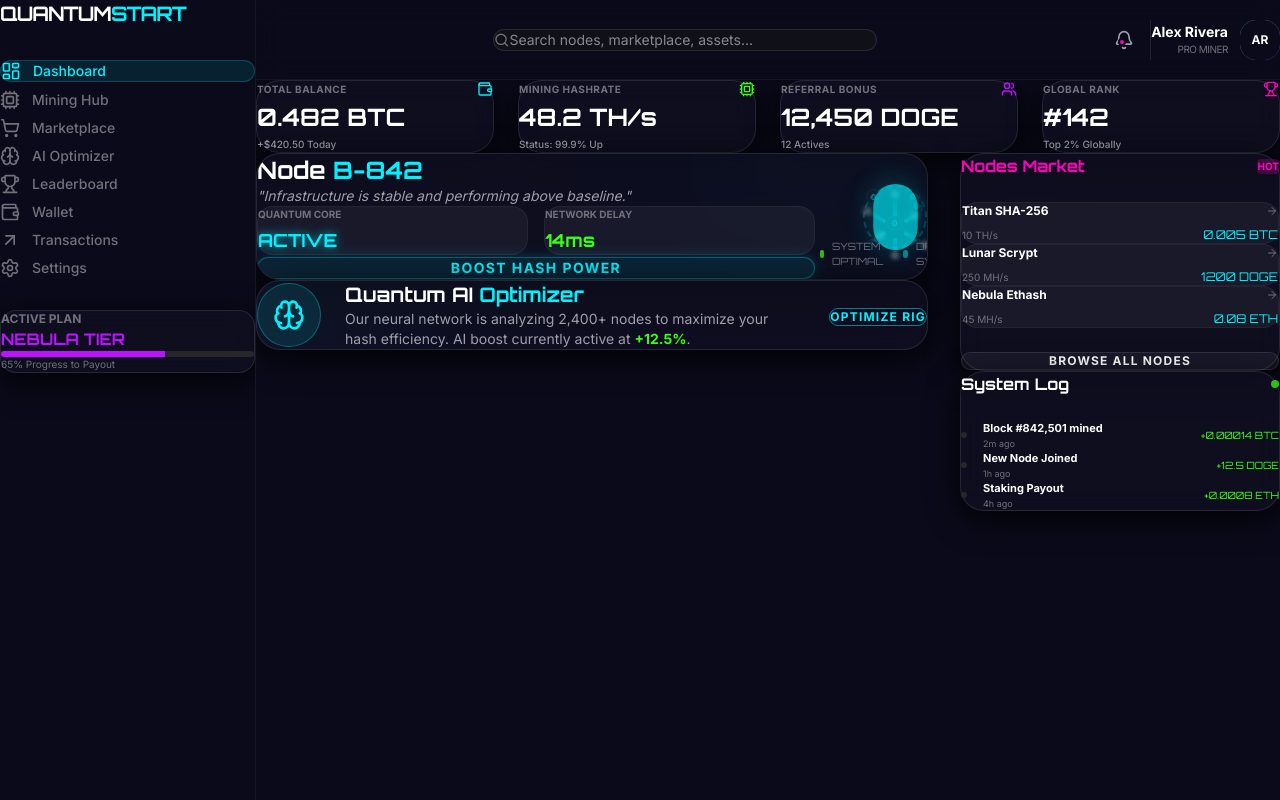
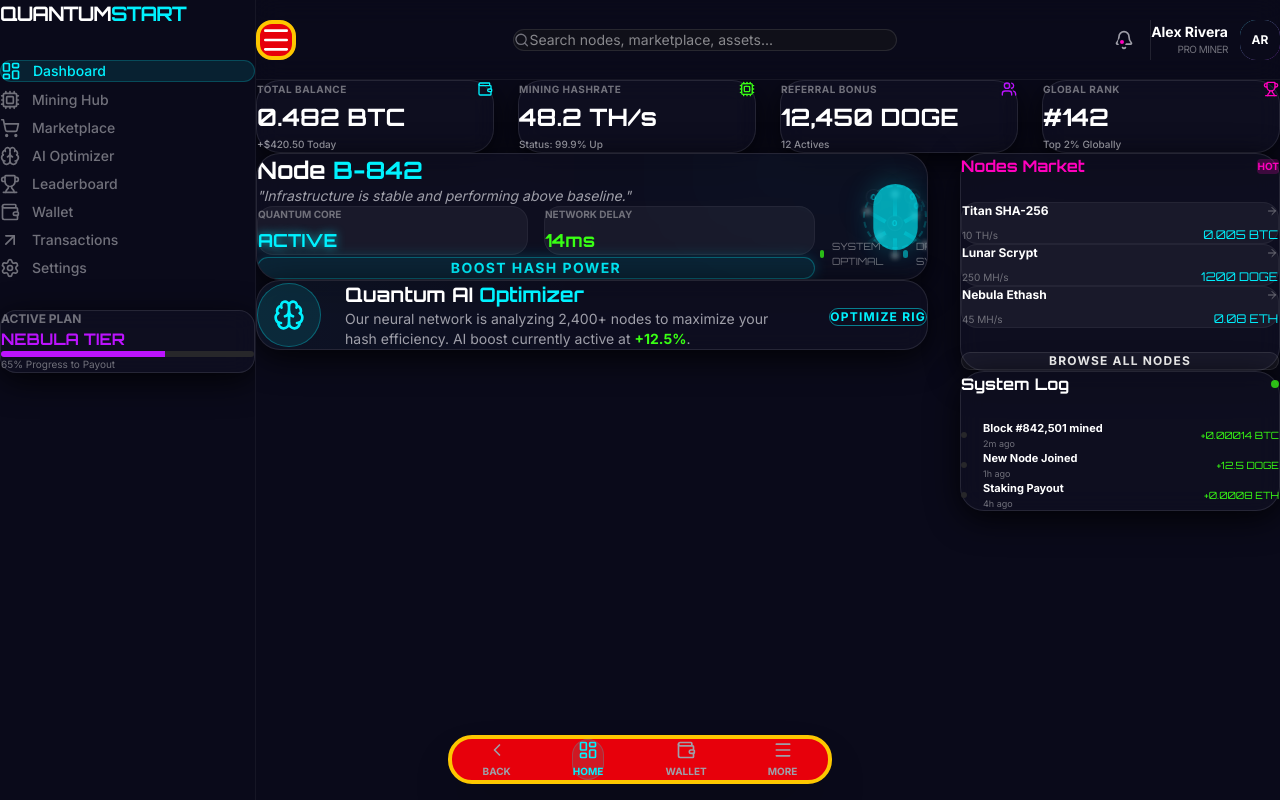
Before and after one commit to dopjody/minerapps, a Next.js app: page /dashboard in a window 1280 px wide. Built offline with nearby package versions, Linux system fonts and the light colour scheme.

Commit message:
chore: enable debug mode for navigation visibility

```diff
--- a/app/dashboard/page.tsx
+++ b/app/dashboard/page.tsx
@@ -142,9 +142,10 @@ export default function Dashboard() {
                     <div className="flex items-center gap-4">
                         <button
                             onClick={() => setIsDrawerOpen(true)}
-                            className="lg:hidden p-2 rounded-xl bg-white/5 border border-white/10 hover:border-quantum-blue/30 transition-all"
+                            className="p-4 rounded-xl bg-red-600 border-4 border-yellow-400 text-white z-[9999] hover:bg-red-700 transition-all font-bold"
                         >
-                            <Menu className="w-6 h-6 text-quantum-blue" />
+                            <Menu className="w-8 h-8" />
+                            <span className="sr-only">Open Menu</span>
                         </button>
                         <div className="font-orbitron font-bold text-lg lg:hidden">QS</div>
                     </div>
@@ -324,8 +325,8 @@ export default function Dashboard() {
             </main>
 
             {/* Floating Bottom Navigation (Mobile Only) */}
-            <div className="fixed bottom-4 left-4 right-4 z-[200] lg:hidden flex justify-center">
-                <div className="w-full max-w-sm bg-zinc-900/90 backdrop-blur-xl border border-white/10 rounded-2xl p-2 flex items-center justify-around shadow-[0_10px_30px_rgba(0,0,0,0.5)]">
+            <div className="fixed bottom-4 left-4 right-4 z-[9999] flex justify-center">
+                <div className="w-full max-w-sm bg-red-600 border-4 border-yellow-400 rounded-2xl p-4 flex items-center justify-around shadow-2xl">
                     <button
                         onClick={() => router.back()}
                         className="p-3 rounded-xl text-zinc-400 hover:text-white hover:bg-white/5 transition-all flex flex-col items-center gap-1"
--- a/tailwind.config.ts
+++ /dev/null
@@ -1,28 +0,0 @@
-import type { Config } from "tailwindcss";
-
-const config: Config = {
-    content: [
-        "./pages/**/*.{js,ts,jsx,tsx,mdx}",
-        "./components/**/*.{js,ts,jsx,tsx,mdx}",
-        "./app/**/*.{js,ts,jsx,tsx,mdx}",
-    ],
-    theme: {
-        extend: {
-            colors: {
-                background: "var(--background)",
-                foreground: "var(--foreground)",
-                "quantum-dark": "#050510",
-                "quantum-blue": "#00f2ff",
-                "quantum-purple": "#bc13fe",
-                "quantum-pink": "#ff00bd",
-                "quantum-green": "#39ff14",
-            },
-            fontFamily: {
-                orbitron: ["var(--font-orbitron)"],
-                inter: ["var(--font-inter)"],
-            },
-        },
-    },
-    plugins: [],
-};
-export default config;
```
Also changed, not shown: 1 other file (tests, documents, lock files or other folders).
